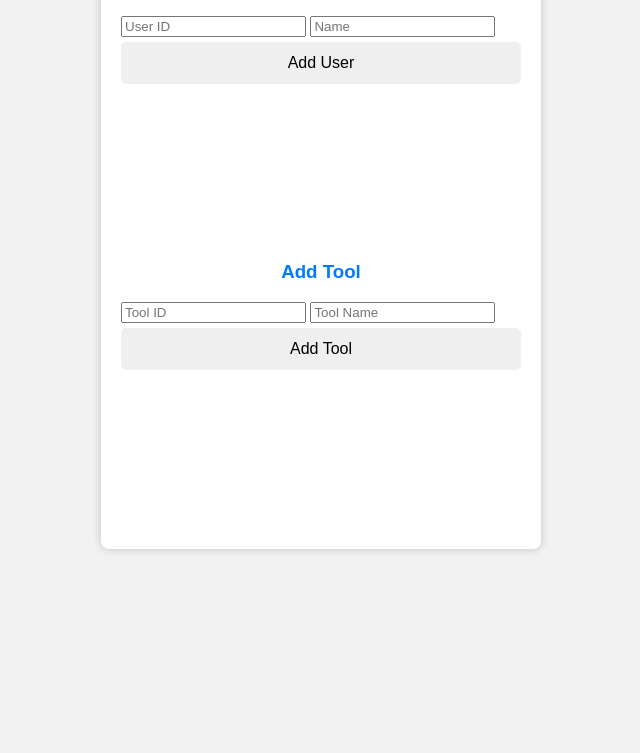
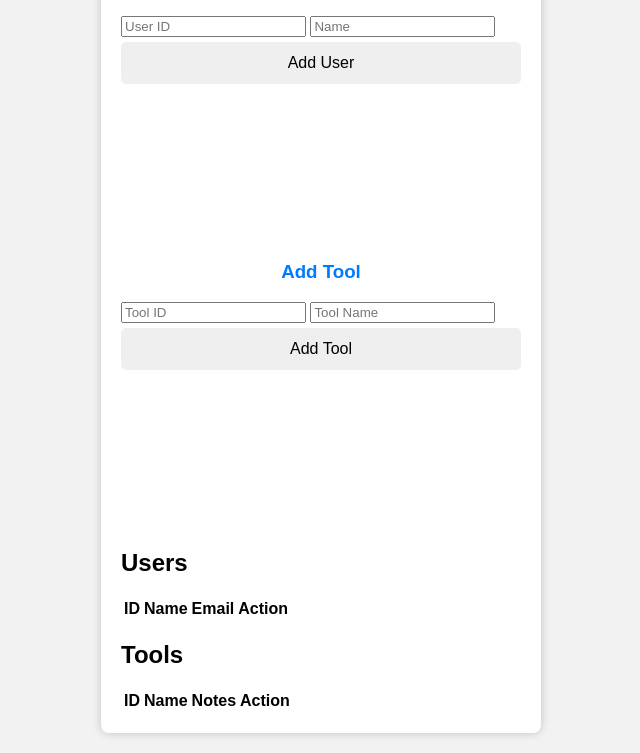
Before and after one commit to littleinca/QRToolCheckout, a website: page admin.html in a window 1280 px wide. Shown: the part 145-898 px from the top of the page, without its empty margins (319-959 px from the left). Before the commit the page ends 800 px from the top, so only its background shows below. Drawn offline with Linux system fonts and the light colour scheme.

Commit message:
Update admin.html

```diff
--- a/admin.html
+++ b/admin.html
@@ -22,6 +22,21 @@
   <input type="text" id="newToolName" placeholder="Tool Name">
   <button class="btn" id="addToolBtn">Add Tool</button>
   <canvas id="toolQRCode"></canvas>
+  <h2>Users</h2>
+<table id="usersTable">
+  <thead>
+    <tr><th>ID</th><th>Name</th><th>Email</th><th>Action</th></tr>
+  </thead>
+  <tbody></tbody>
+</table>
+
+<h2>Tools</h2>
+<table id="toolsTable">
+  <thead>
+    <tr><th>ID</th><th>Name</th><th>Notes</th><th>Action</th></tr>
+  </thead>
+  <tbody></tbody>
+</table>
 </div>
 <script src="/admin.js"></script>
 </body>
```
